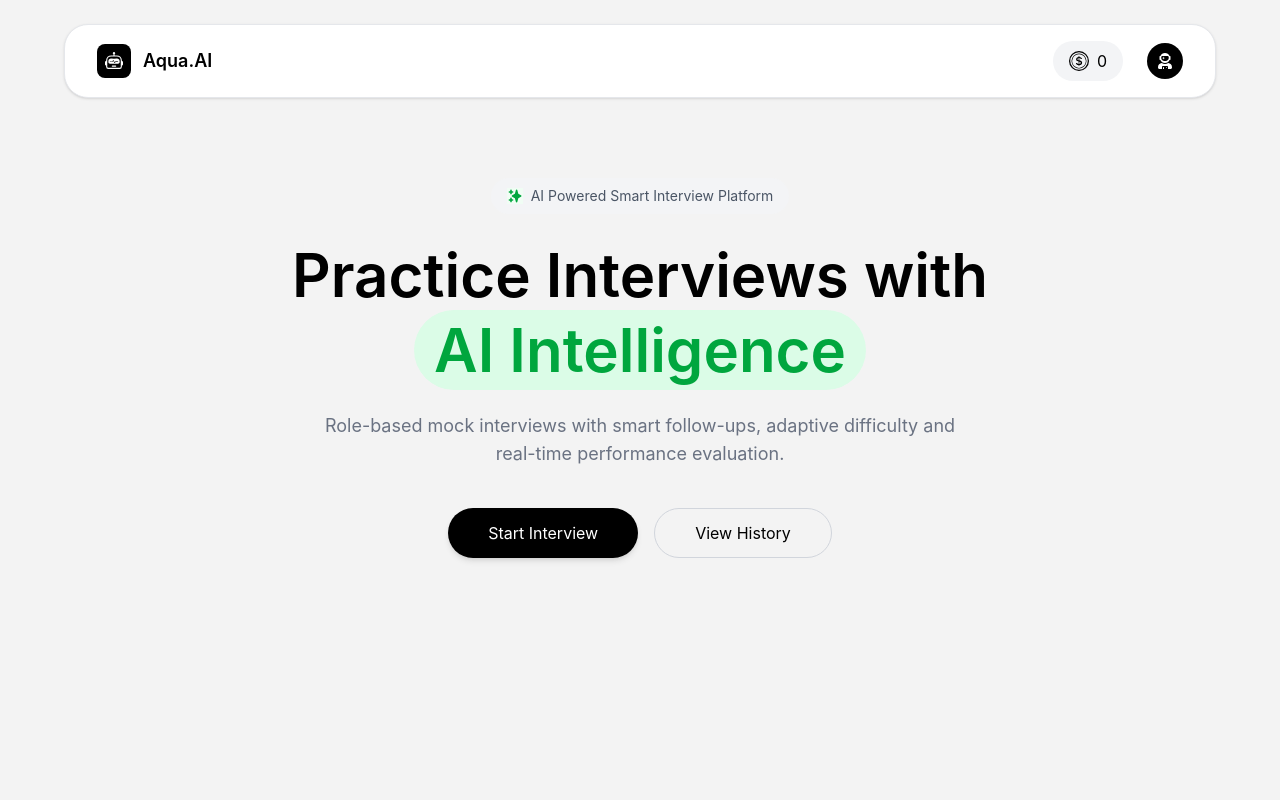
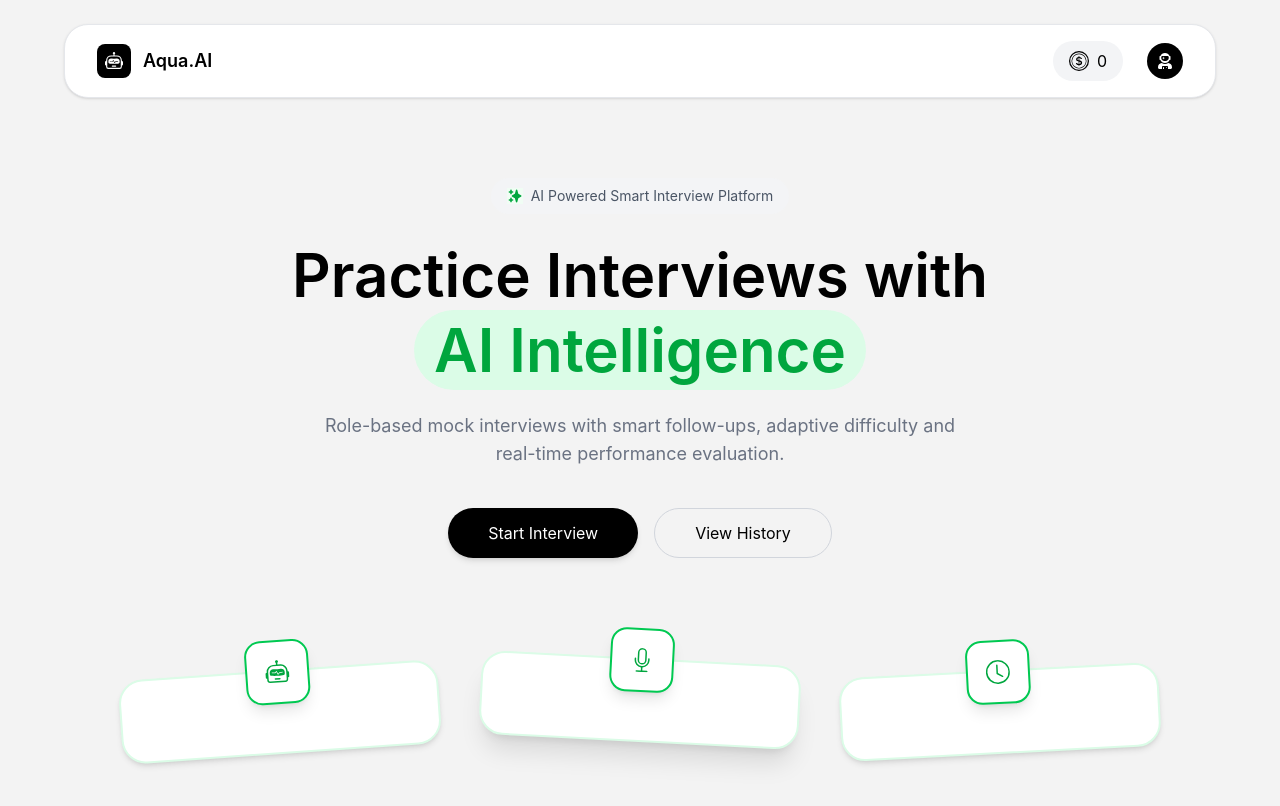
Before and after one commit to AashuKhatkar/InterviewAI, a React (Vite) app in the folder client/: page / in a window 1280 px wide. Shown: the top 806 px of the page. Built offline with nearby package versions, Linux system fonts and the light colour scheme; no server answers.

Commit message:
Added cards on home page

```diff
--- a/client/src/pages/Home.jsx
+++ b/client/src/pages/Home.jsx
@@ -46,7 +46,7 @@ function Home() {
                     <motion.p
                     initial={{ opacity: 0 }}
                     animate={{ opacity: 1 }}
-                    transition={{ duration: 0.8} }
+                    transition={{ duration: 0.8 } }
                     className='text-gray-500 mt-6 max-w-2xl mx-auto text-lg'>
                         Role-based mock interviews with smart follow-ups, adaptive difficulty and real-time performance evaluation.
                     </motion.p>
@@ -80,6 +80,52 @@ function Home() {
                         </motion.button>
                     </div>
                 </div>
+                <div className='flex flex-col md:flex-row justify-center items-center gap-10 mb-28'>
+                    {
+                        [
+                            {
+                                icon: <BsRobot size={24} />,
+                                step: "STEP 1",
+                                title: "Role & Experience Selection",
+                                desc: "AI adjusts difficulty based on selected job role."
+                            },
+                            {
+                                icon: <BsMic size={24} />,
+                                step: "STEP 2",
+                                title: "Smart Voice Interview",
+                                desc: "Dynamic follow-up questions based on your answers."
+                            },
+                            {
+                                icon: <BsClock size={24} />,
+                                step: "STEP 3",
+                                title: "Timer Based Simulation",
+                                desc: "Real interview pressure with time tracking."
+                            }
+                        ].map((item,index)=>(
+                            <motion.div key={index}
+                            initial={{ opacity: 0, y: 60 }}
+                            whileInView={{ opacity: 1, y: 0 }}
+                            transition={{ duration: 0.6 + index * 0.2 }}
+                            whileHover={{ rotate: 0, scale: 1.06 }}
+
+                            className={`
+                            relative bg-white rounded-3xl border-2 border-green-100 hover:border-green-500 p-10 w-80 max-w-[90%] shadow-md hover:shadow-2xl
+                            transition-all duration-300
+                            ${index === 0 ? "rotate-[-4deg]" : ""}
+                            ${index === 1 ? "rotate-[3deg] md:-mt-6 shadow-xl" : ""}
+                            ${index === 2 ? "rotate-[-3deg]" : ""}
+                            `}>
+
+                                <div className='absolute -top-8 left-1/2 -translate-x-1/2 bg-white
+                                border-2 border-green-500 text-green-600 w-16 h-16 rounded-2xl flex
+                                items-center justify-center shadow-lg'>
+                                    {item.icon}
+                                </div>
+
+                            </motion.div>
+                        ))
+                    }
+                </div>
            </div>
            {showAuth && <AuthModel onClose={()=>setShowAuth(false)}/>}
         </div>
--- /dev/null
+++ b/client/src/utils/constants.js
@@ -0,0 +1 @@
+export const ServerUrl = import.meta.env.VITE_SERVER_URL || "http://localhost:8000";
```
